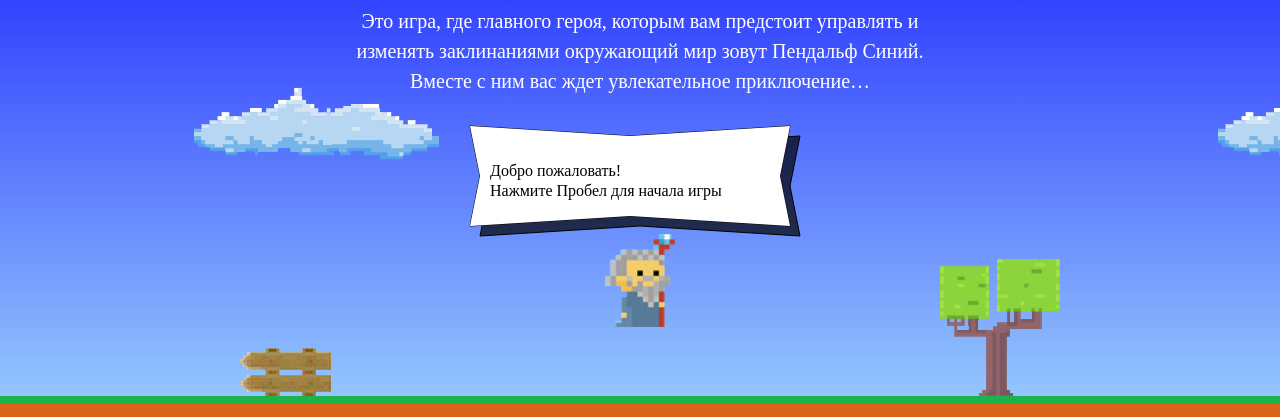
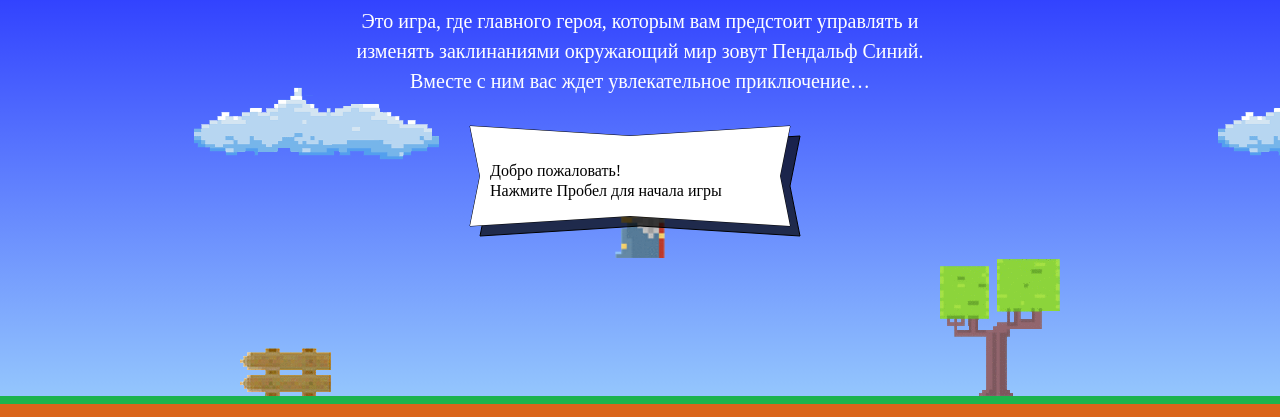
Before and after one commit to antonfilatov/656805-code-and-magick, a website: page index.html in a window 1280 px wide. Shown: the part 203-620 px from the top of the page. Drawn offline with Linux system fonts and the light colour scheme; a web font is replaced by a local one.

Commit message:
one more fix

```diff
--- a/index.html
+++ b/index.html
@@ -196,7 +196,7 @@
     return (width - wizardWidth ) / 2;
   };
   var getWizardY = function (height) {
-    return (height - getWizardHeight()) * 2 / 3;
+    return (height - getWizardHeight()) / 3;
   };
 </script>
 <script src="js/game.js"></script>
```
